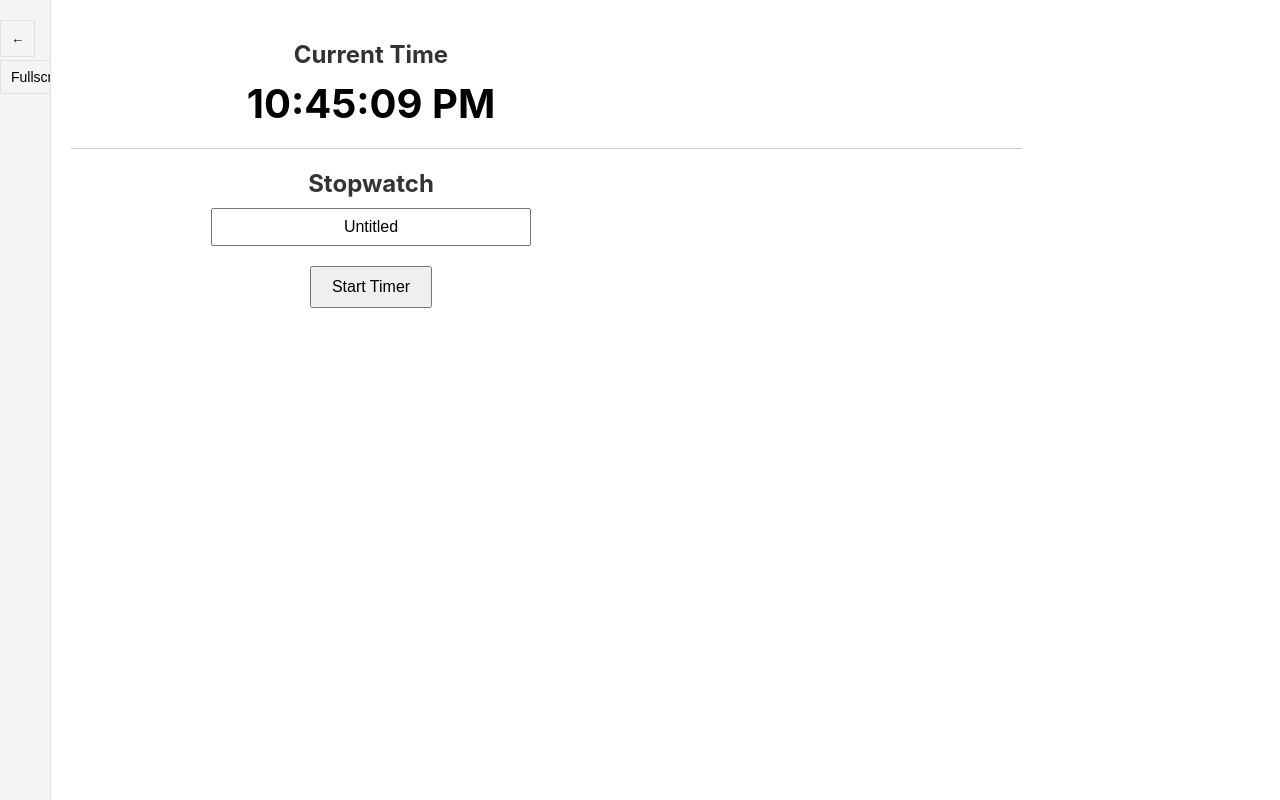
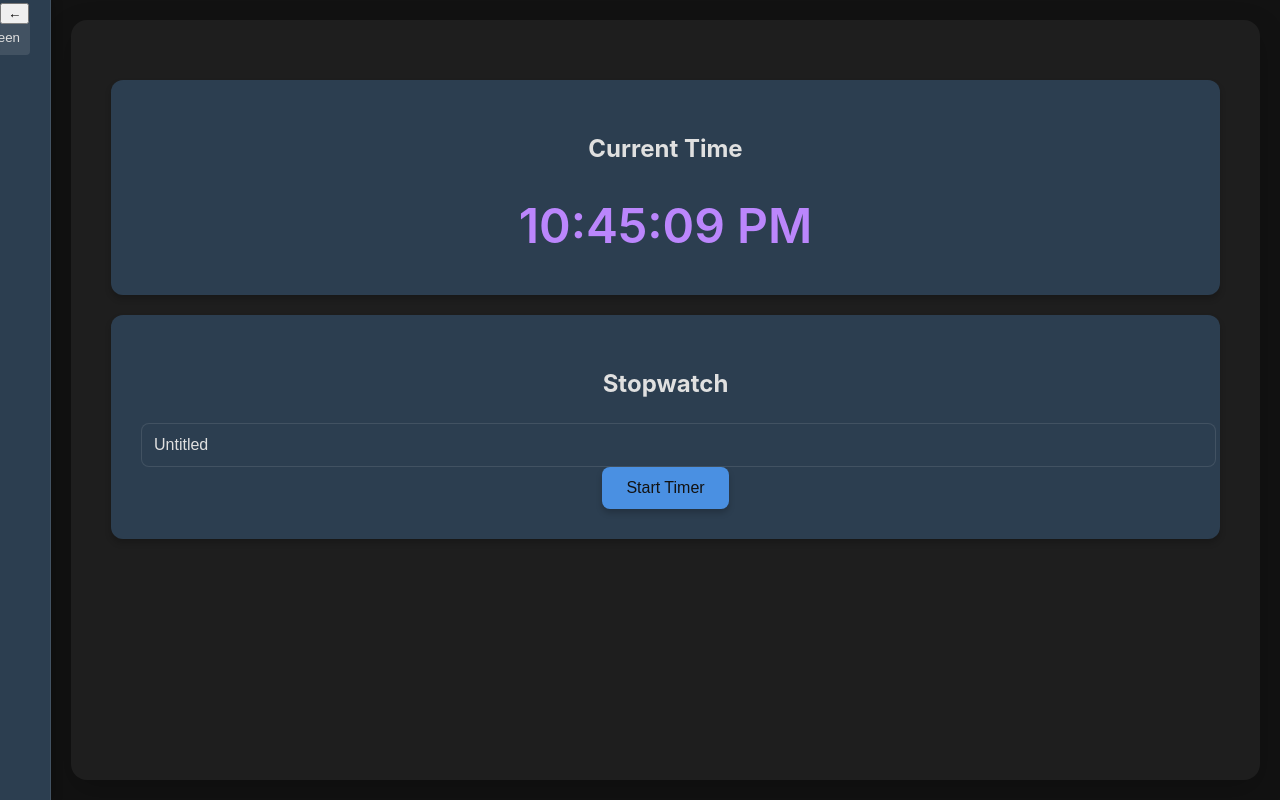
Before and after one commit to charleslien/timer, a React (Create React App) app: page / in a window 1280 px wide. Built offline with nearby package versions, Linux system fonts and the light colour scheme.

Commit message:
Update project files and UI improvements

```diff
--- a/src/App.css
+++ b/src/App.css
@@ -1,20 +1,135 @@
+:root {
+  --primary-color: #4a90e2;
+  --secondary-color: #2c3e50;
+  --background-color: #121212;
+  --surface-color: #1e1e1e;
+  --text-primary: #e0e0e0;
+  --text-secondary: #b0b0b0;
+  --accent-color: #bb86fc;
+}
+
+body {
+  margin: 0;
+  font-family: 'Inter', 'Segoe UI', Roboto, Oxygen, Ubuntu, Cantarell, 'Open Sans', 'Helvetica Neue', sans-serif;
+  background: var(--background-color);
+  color: var(--text-primary);
+  line-height: 1.6;
+}
+
 .App {
   display: flex;
   min-height: 100vh;
-  background-color: white;
+  background: var(--background-color);
 }
 
 .sidebar {
   width: 50px;
-  background-color: #f4f4f4;
-  transition: width 0.3s ease;
+  background-color: var(--secondary-color);
+  color: var(--text-primary);
+  transition: width 0.3s ease, box-shadow 0.3s ease;
   overflow: hidden;
   position: relative;
-  border-right: 1px solid #e0e0e0;
+  border-right: 1px solid rgba(255,255,255,0.1);
+  box-shadow: 2px 0 10px rgba(0,0,0,0.2);
 }
 
 .sidebar.open {
   width: 350px;
+}
+
+.main-content {
+  flex-grow: 1;
+  padding: 40px;
+  background: var(--surface-color);
+  border-radius: 16px;
+  box-shadow: 0 10px 30px rgba(0,0,0,0.2);
+  margin: 20px;
+  transition: margin-left 0.3s ease, transform 0.3s ease;
+}
+
+.clock, .stopwatch {
+  text-align: center;
+  background: var(--secondary-color);
+  color: var(--text-primary);
+  padding: 30px;
+  border-radius: 12px;
+  box-shadow: 0 4px 6px rgba(0,0,0,0.2);
+  margin: 20px 0;
+}
+
+.time-display {
+  font-size: 3rem;
+  font-weight: 600;
+  color: var(--accent-color);
+}
+
+.controls button {
+  background-color: var(--primary-color);
+  color: var(--background-color);
+  border: none;
+  border-radius: 8px;
+  padding: 12px 24px;
+  margin: 0 10px;
+  font-size: 16px;
+  font-weight: 500;
+  cursor: pointer;
+  transition: background 0.2s ease, transform 0.1s ease;
+  box-shadow: 0 4px 6px rgba(0,0,0,0.2);
+}
+
+.controls button:hover {
+  background-color: var(--accent-color);
+  transform: translateY(-2px);
+}
+
+.timer-tag input {
+  width: 100%;
+  padding: 12px;
+  background-color: var(--secondary-color);
+  color: var(--text-primary);
+  border: 1px solid rgba(255,255,255,0.1);
+  border-radius: 8px;
+  font-size: 16px;
+  transition: border-color 0.2s ease, box-shadow 0.2s ease;
+}
+
+.timer-tag input:focus {
+  border-color: var(--primary-color);
+  outline: none;
+  box-shadow: 0 0 0 2px rgba(74,144,226,0.3);
+}
+
+.saved-timers {
+  padding: 20px;
+  max-height: 100vh;
+  overflow-y: auto;
+}
+
+.timer-group {
+  background: var(--secondary-color);
+  border-radius: 8px;
+  padding: 15px;
+  margin-bottom: 15px;
+  box-shadow: 0 2px 4px rgba(0,0,0,0.2);
+}
+
+.saved-timer-item {
+  padding: 10px;
+  border-bottom: 1px solid rgba(255,255,255,0.1);
+  transition: background 0.2s ease;
+  color: var(--text-secondary);
+}
+
+.saved-timer-item:hover {
+  background: rgba(255,255,255,0.05);
+}
+
+.saved-timer-time {
+  color: var(--text-primary);
+}
+
+.saved-timer-info {
+  color: var(--text-secondary);
 }
 
 .sidebar.fullscreen {
@@ -25,141 +140,24 @@
   height: 100%;
   z-index: 1000;
   transition: none;
+  overflow-y: auto;
+  background-color: var(--secondary-color);
 }
 
-.sidebar-toggle {
-  position: absolute;
-  top: 20px;
-  left: 0;
-  background-color: #f4f4f4;
-  border: 1px solid #e0e0e0;
-  padding: 10px;
-  cursor: pointer;
-  z-index: 1100;
+.sidebar.fullscreen .saved-timers {
+  max-height: 90vh;
+  padding: 40px;
 }
 
 .sidebar-fullscreen-toggle {
   position: absolute;
-  top: 60px;
-  left: 0;
-  background-color: #f4f4f4;
-  border: 1px solid #e0e0e0;
-  padding: 8px 10px;
-  font-size: 14px;
+  top: 20px;
+  right: 20px;
+  background-color: rgba(255,255,255,0.1);
+  color: var(--text-primary);
+  border: none;
+  border-radius: 4px;
+  padding: 10px;
   cursor: pointer;
-  z-index: 1100;
+  z-index: 1001;
 }
-
-.main-content {
-  flex-grow: 1;
-  padding: 20px;
-  transition: margin-left 0.3s ease;
-}
-
-.main-content.sidebar-open {
-  margin-left: -300px;
-}
-
-.clock, .stopwatch, .saved-timers {
-  text-align: center;
-  margin: 20px 0;
-  width: 100%;
-  max-width: 600px;
-}
-
-.time-display {
-  font-size: 2.5rem;
-  font-weight: bold;
-}
-
-.stopwatch h1 {
-  font-size: 3rem;
-  margin: 10px 0;
-}
-
-.stopwatch h2, .clock h2, .saved-timers h2 {
-  margin-bottom: 10px;
-  color: #333;
-}
-
-.controls {
-  margin-top: 20px;
-}
-
-.controls button {
-  margin: 0 10px;
-  padding: 10px 20px;
-  font-size: 16px;
-  cursor: pointer;
-}
-
-.divider {
-  width: 80%;
-  height: 1px;
-  background-color: #ccc;
-  margin: 20px 0;
-}
-
-.timer-tag {
-  margin: 10px 0;
-}
-
-.timer-tag input {
-  padding: 8px;
-  font-size: 16px;
-  width: 80%;
-  max-width: 300px;
-  text-align: center;
-}
-
-.timer-info {
-  font-size: 14px;
-  color: #666;
-  margin: 5px 0;
-}
-
-.saved-timers {
-  text-align: left;
-  padding: 20px;
-  max-height: 100vh;
-  overflow-y: auto;
-}
-
-.timer-group {
-  margin-bottom: 20px;
-  border: 1px solid #eee;
-  border-radius: 5px;
-  padding: 10px;
-}
-
-.timer-group h3 {
-  margin: 0 0 10px 0;
-  padding-bottom: 5px;
-  border-bottom: 1px solid #eee;
-}
-
-.saved-timers ul {
-  list-style-type: none;
-  padding: 0;
-  margin: 0;
-}
-
-.saved-timer-item {
-  padding: 10px;
-  border-bottom: 1px solid #f5f5f5;
-}
-
-.saved-timer-item:last-child {
-  border-bottom: none;
-}
-
-.saved-timer-time {
-  font-size: 1.2rem;
-  font-weight: bold;
-}
-
-.saved-timer-info {
-  font-size: 14px;
-  color: #666;
-  margin-top: 5px;
-}
```
Also changed, not shown: 1 other file (tests, documents, lock files or other folders).
